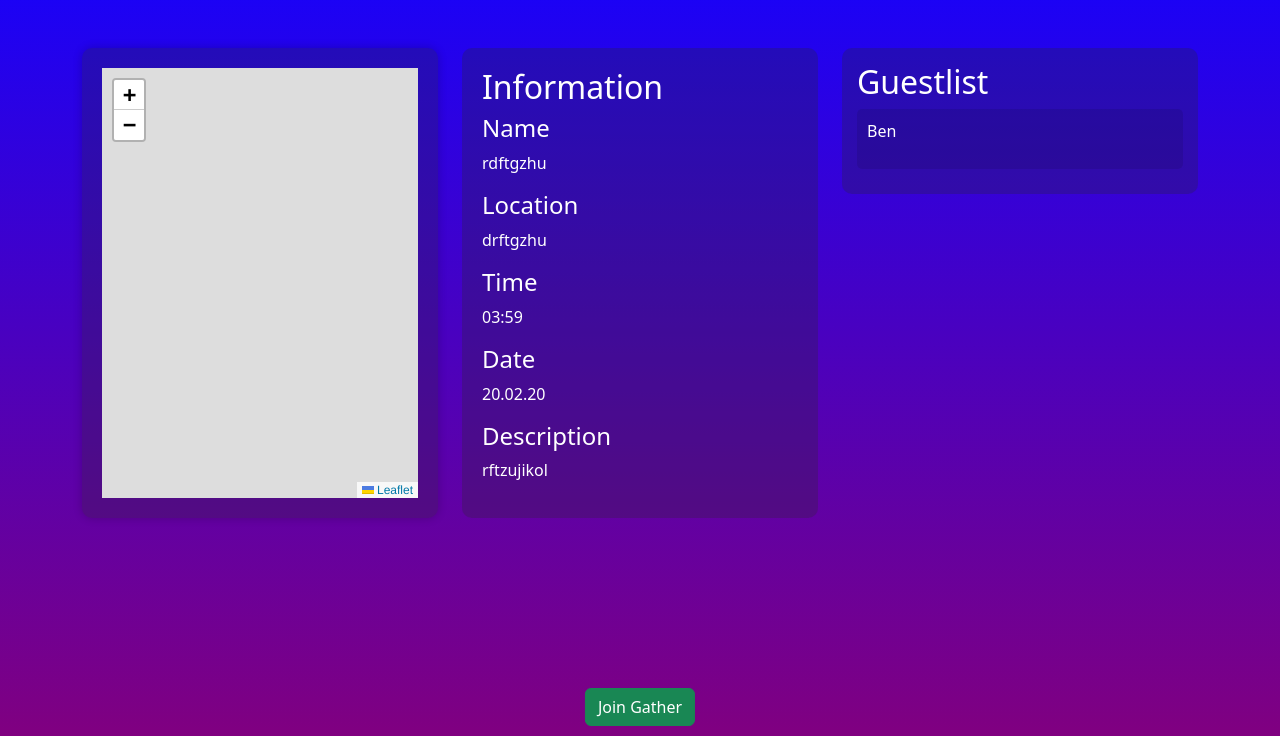
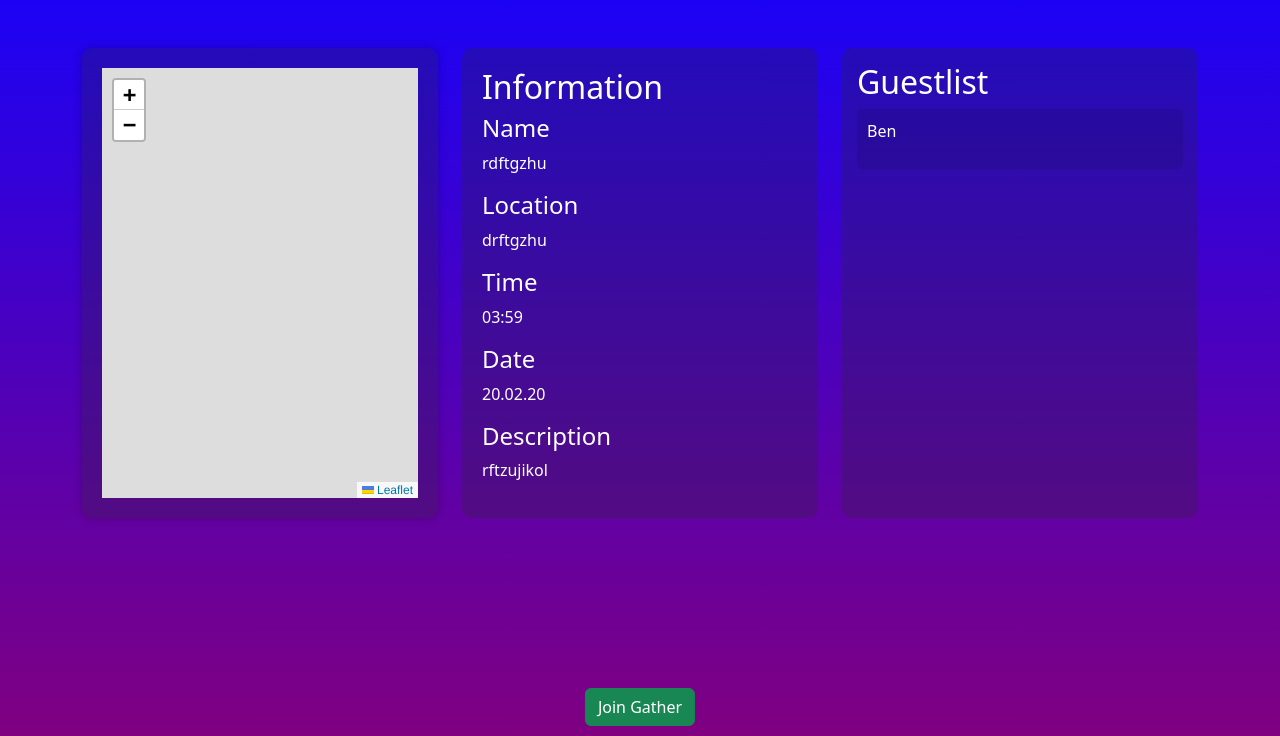
Before and after one commit to jerankda/Gather-App, a Flask app: template G2G/website/templates/extendedGather.html in a window 1280 px wide. Shown: the part 64-800 px from the top of the page. Run offline with Flask 3, Linux system fonts and the light colour scheme; tables that the repository leaves empty hold one stand-in row (values such as "Sample post"); the template is opened without the code that fills it: values that come from a table or form of the project are taken from there, most other values are stand-ins (such as "Sample title", 1, 10 or a date in 2020).

Commit message:
Update extendedGather.html

```diff
--- a/G2G/website/templates/extendedGather.html
+++ b/G2G/website/templates/extendedGather.html
@@ -37,6 +37,16 @@
             transform: translateX(-50%);
             text-align: center;
         }
+
+        .guestlist-container {
+            background-color: rgba(43, 43, 43, 0.264);
+            padding: 15px;
+            border-radius: 10px;
+            min-height: 470px;
+            max-height: 470px; /* Example height, adjust as needed */
+            overflow-y: auto;
+        }
+
     </style>
 </head>
 <body>
```
